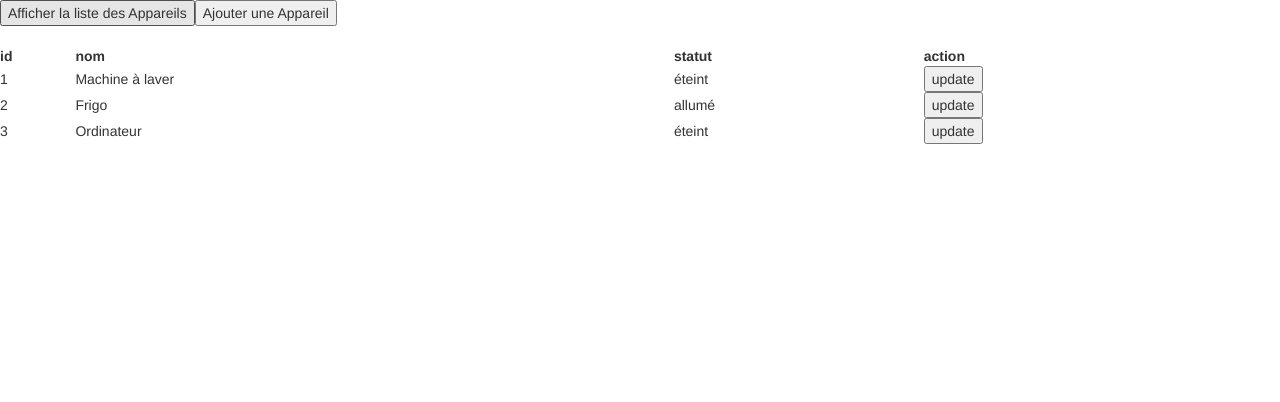
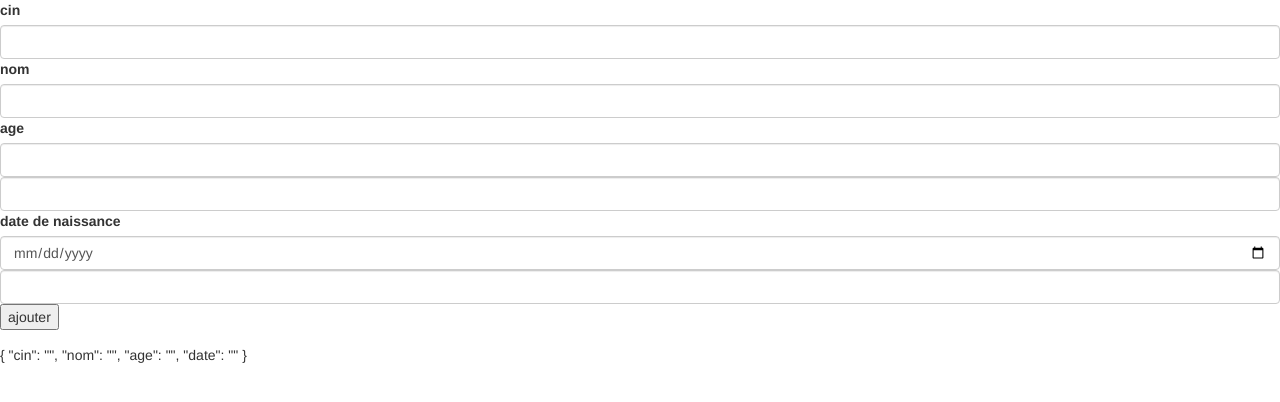
Before and after one commit to MohamedAmineDev/formationAngularSpringBoot, an Angular app: page / in a window 1280 px wide. Shown: the top 402 px of the page. Built offline with nearby package versions, Linux system fonts and the light colour scheme.

Commit message:
séance 14/02/2021

```diff
--- a/src/app/app.component.html
+++ b/src/app/app.component.html
@@ -1,39 +1 @@
-<button (click)="switchTo()" >Afficher la liste des Appareils</button>
-<button (click)="navigateTo()">Ajouter une Appareil</button>
-<!--<button (click)="search()" >Rechercher</button>!-->
-
-<br/> <br/>
-<div *ngIf="modeAf=='true'">
-  <table class="table">
-    <tr>
-      <th> id</th>
-      <th>nom</th>
-      <th>statut</th>
-      <th>action</th>
-    </tr>
-  <tr *ngFor="let item of apps;let i=index;">
-    <td>{{item.id}}</td>
-    <td>{{item.name}}</td>
-    <td>{{item.status}}</td>
-    <td><button (click)="beforeUpdate(item,i)" >update</button></td>
-  </tr>
-  </table>
-</div>
-<div *ngIf="modeAf=='false'" class="container">
-<form  class="form-group"  >
-<label>id</label>
-<input type="text" [(ngModel)]="id" name="id" class="form-control" required="true"/>
-
-<label>name</label>
-<input type="text" [(ngModel)]="name" name="name" class="form-control" [ngStyle]="{color:getColor()}" required="true" />
-<label>statut</label>
-<input type="text" [(ngModel)]="statut" name="statut" class="form-control" required="true" [ngClass]="{'myClass':put==false}" />
-<button class="btn btn-success" (click)="ajouter()" [disabled]="controler()">ajouter une Appareil</button>
-
-</form>
-<p>
-  {{id|json}}
-  {{name|json}}
-  {{statut|json}}
-</p>
-</div>
+<app-part2></app-part2>
--- a/src/app/app.module.ts
+++ b/src/app/app.module.ts
@@ -3,10 +3,12 @@ import { NgModule } from '@angular/core';
 import { AppComponent } from './app.component';
 import { FormsModule } from "@angular/forms";
 import { crudService } from './services/crudService';
+import { Part2Component } from './part2/part2.component';
 
 @NgModule({
   declarations: [
-    AppComponent
+    AppComponent,
+    Part2Component
   ],
   imports: [
     BrowserModule,
--- /dev/null
+++ b/src/app/part2/part2.component.css
@@ -0,0 +1,3 @@
+.c{
+  color: crimson;
+}
--- /dev/null
+++ b/src/app/part2/part2.component.html
@@ -0,0 +1,51 @@
+<!--
+<form #f="ngForm" (ngSubmit)="ajouter(f)"  >
+  <label>id</label>
+  <input type="number" name="id" ngModel required  />
+  <div *ngIf="f.controls.id?.errors&&f.dirty&&f.submitted"class="c">
+    le id ne doit pas être vide !
+  </div>
+<br>
+  <label>name</label>
+  <input type="text" name="name" ngModel  minlength="4" />
+  <br>
+
+  <div *ngIf="f.value.name?.toString().length<4&&f.submitted" class="c">
+    le nom doit être supérieur a 3 !
+  </div>
+
+  <label>status</label>
+  <input type="text" name="status" ngModel required />
+  <div *ngIf="f.controls.status?.errors&&f.dirty&&f.submitted" class="c">
+    le status ne  doit pas être vide !
+  </div>
+  <br>
+  <button class="btn btn-warning" type="submit"  >Ajouter</button>
+</form>
+-->
+<form #f="ngForm" class="form-group" (ngSubmit)="ajouter(f)" >
+  <label>cin</label>
+  <input type="number" name="cin" ngModel required class="form-control"  />
+<div *ngIf="f.value.cin<1&&f.dirty&&f.submitted" class="c">
+  cin ne doit pas être null !
+</div>
+  <label>nom</label>
+  <input type="text" name="nom" ngModel required class="form-control" />
+  <div *ngIf="f.value.nom?.length>4&&f.dirty&&f.submitted" class="c">
+   le nom doit être composé au moins de 4 chiffres !
+  </div>
+  <label>age</label>
+  <input type="number" name="age" ngModel required class="form-control" />
+  <input type="text" name="nom" ngModel required class="form-control" />
+  <div *ngIf="f.value.age<=0&&f.dirty&&f.submitted" class="c">
+   le age doit être supérieur à zéro !
+  </div>
+  <label>date de naissance</label>
+  <input type="date" name="date" ngModel required class="form-control"  />
+  <input type="text" name="nom" ngModel required class="form-control" />
+  <div *ngIf="!f.value.date&&f.dirty&&f.submitted" class="c">
+   le date ne doit pas être vide  !
+  </div>
+  <button type="submit">ajouter</button>
+</form>
+{{f.value|json}}
--- /dev/null
+++ b/src/app/part2/part2.component.ts
@@ -0,0 +1,19 @@
+import { Component, OnInit } from '@angular/core';
+import { NgForm } from '@angular/forms';
+
+@Component({
+  selector: 'app-part2',
+  templateUrl: './part2.component.html',
+  styleUrls: ['./part2.component.css']
+})
+export class Part2Component implements OnInit {
+
+  constructor() { }
+
+  ngOnInit(): void {
+  }
+ajouter(f:NgForm){
+
+console.log(f)
+}
+}
```
Also changed, not shown: src/app/stockage/st.html (added, +39 -0 lines), 1 other file (tests, documents, lock files or other folders).
